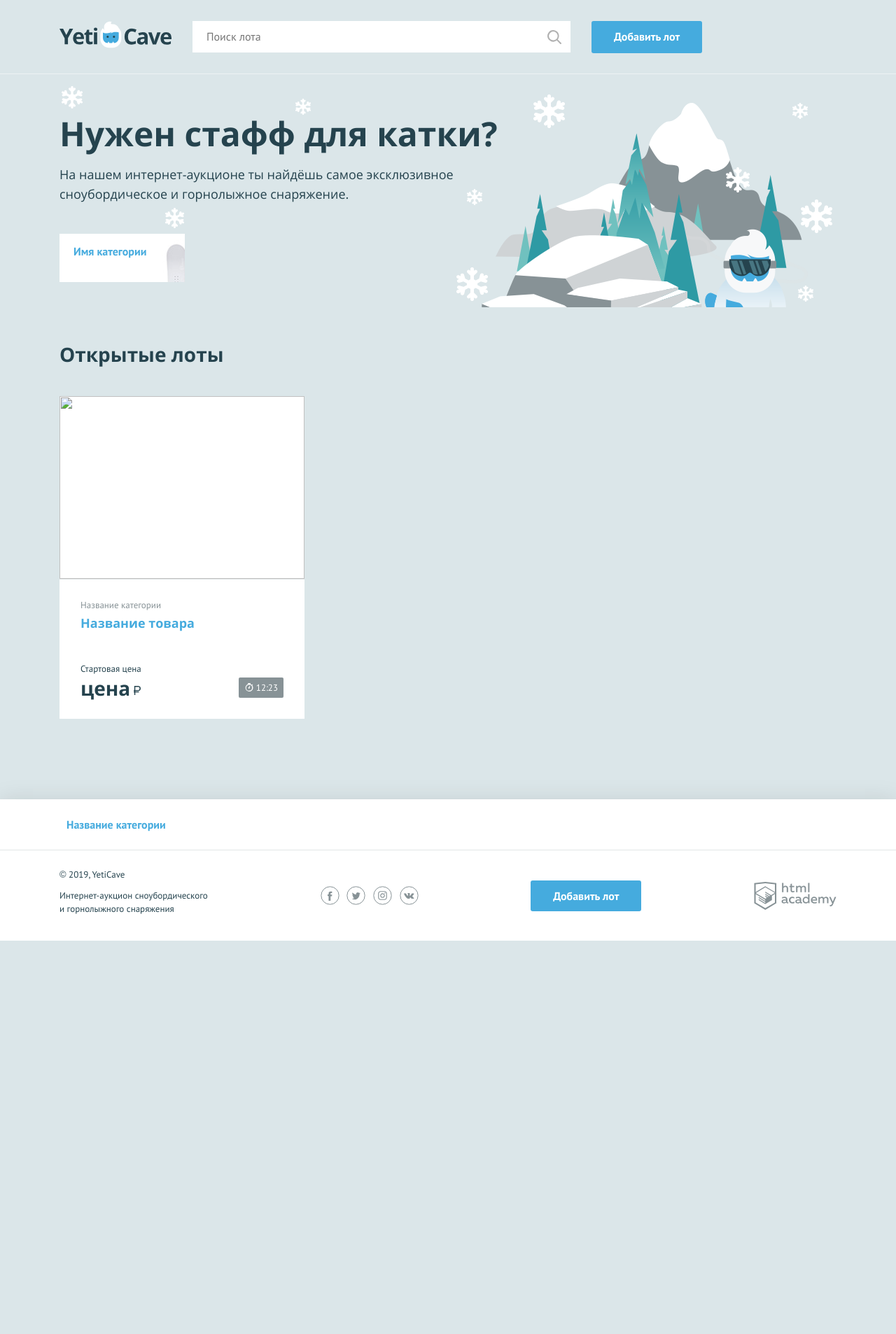
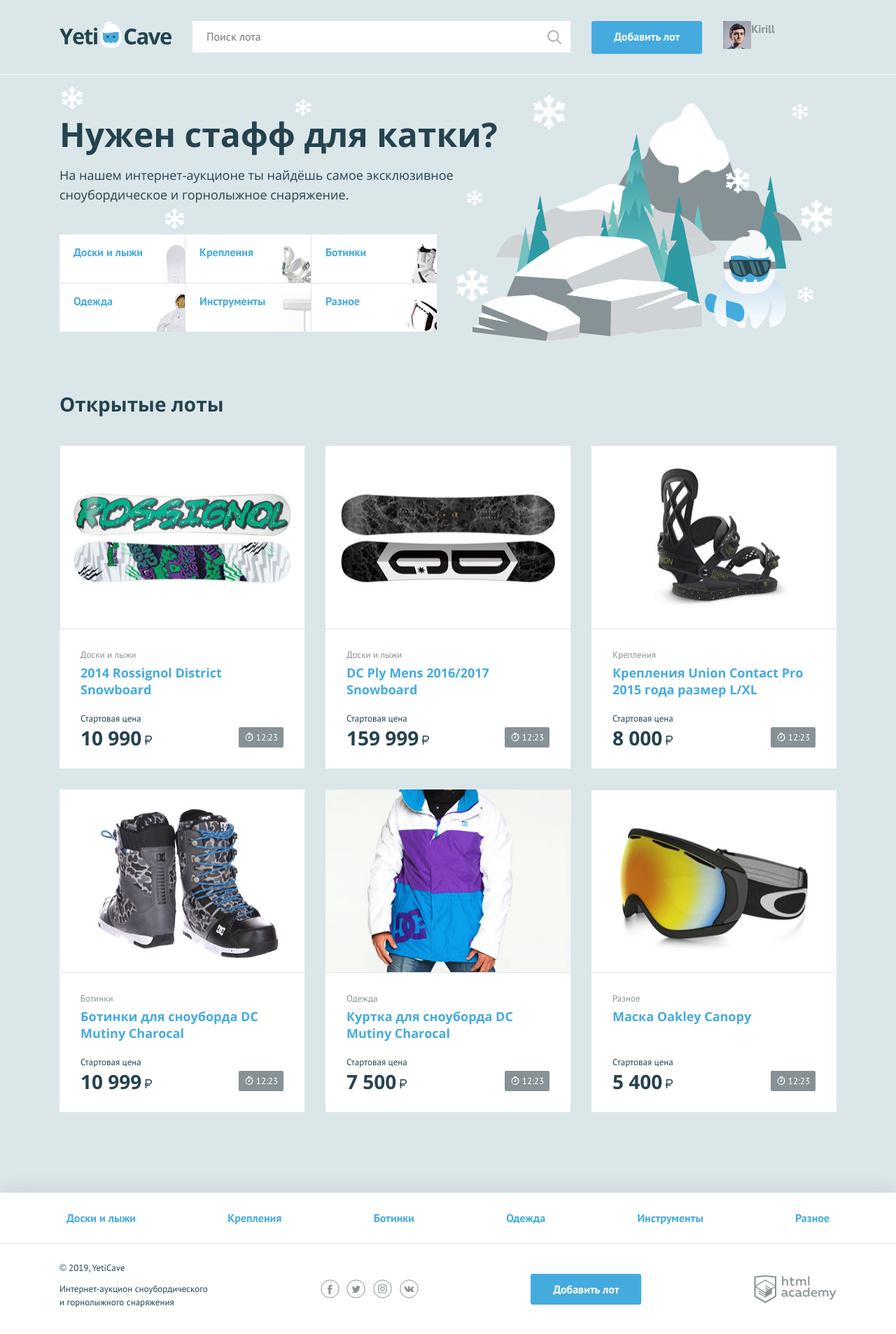
Before and after one commit to m4izi/YeticaveK, a PHP site: page / in a window 1280 px wide. Shown: the whole page at 70% size. Before the commit the page ends 1344 px from the top, so only its background shows below. Run offline with PHP 8.4, Linux system fonts and the light colour scheme.

Commit message:
task 1,2,3

```diff
--- a/index.php
+++ b/index.php
@@ -1,7 +1,87 @@
 <?php
 $is_auth = rand(0, 1);
 
-$user_name = ''; // укажите здесь ваше имя
+$user_name = 'Kirill'; // укажите здесь ваше имя
+
+
+$categories = [
+    [
+        'eng' => 'boards',
+        'rus' => 'Доски и лыжи',
+    ],
+    [
+        'eng' => 'attachment',
+        'rus' => 'Крепления',
+    ],
+    [
+        'eng' => 'boots',
+        'rus' => 'Ботинки',
+    ],
+    [
+        'eng' => 'clothing',
+        'rus' => 'Одежда',
+    ],
+    [
+        'eng' => 'tools',
+        'rus' => 'Инструменты',
+    ],
+    [
+        'eng' => 'other',
+        'rus' => 'Разное',
+    ],
+];
+
+$lots = [
+    [
+        'name' => '2014 Rossignol District Snowboard',
+        'category' => 'Доски и лыжи',
+        'price' => '10990',
+        'url' => 'img/lot-1.jpg'
+    ],
+    [
+        'name' => 'DC Ply Mens 2016/2017 Snowboard',
+        'category' => 'Доски и лыжи',
+        'price' => '159999',
+        'url' => 'img/lot-2.jpg'
+    ],
+    [
+        'name' => 'Крепления Union Contact Pro 2015 года размер L/XL',
+        'category' => 'Крепления',
+        'price' => '8000',
+        'url' => 'img/lot-3.jpg'
+    ],
+    [
+        'name' => 'Ботинки для сноуборда DC Mutiny Charocal',
+        'category' => 'Ботинки',
+        'price' => '10999',
+        'url' => 'img/lot-4.jpg'
+    ],
+    [
+        'name' => 'Куртка для сноуборда DC Mutiny Charocal',
+        'category' => 'Одежда',
+        'price' => '7500',
+        'url' => 'img/lot-5.jpg'
+    ],
+    [
+        'name' => 'Маска Oakley Canopy',
+        'category' => 'Разное',
+        'price' => '5400',
+        'url' => 'img/lot-6.jpg'
+    ],
+];
+function price_format ($number)
+{
+    $number = ceil($number);
+    if($number<1000)
+    {
+        $result = $number;
+    }
+    else
+    {
+        $result = number_format($number,0,","," ");
+    }
+    return $result.'<b class="rub">p</b>';
+}
 ?>
 <!DOCTYPE html>
 <html lang="ru">
@@ -27,9 +107,25 @@ $user_name = ''; // укажите здесь ваше имя
         <a class="main-header__add-lot button" href="pages/add-lot.html">Добавить лот</a>
 
         <nav class="user-menu">
-
-        <!-- здесь должен быть PHP код для показа меню и данных пользователя -->
-
+            <?php
+            if($is_auth == 1):
+                ?>
+                <div class="user-menu__image">
+                    <img src="img/user.jpg" width="40" height="40" alt="Пользователь">
+                </div>
+                <div class="user-menu__logged">
+                    <p><?= $user_name ?></p>
+                </div>
+            <?php else: ?>
+                <ul class="user-menu__list">
+                    <li class="user-menu__item">
+                        <a href="#">Регистрация</a>
+                    </li>
+                    <li class="user-menu__item">
+                        <a href="#">Вход</a>
+                    </li>
+                </ul>
+            <?php endif; ?>
         </nav>
     </div>
 </header>
@@ -39,10 +135,16 @@ $user_name = ''; // укажите здесь ваше имя
         <h2 class="promo__title">Нужен стафф для катки?</h2>
         <p class="promo__text">На нашем интернет-аукционе ты найдёшь самое эксклюзивное сноубордическое и горнолыжное снаряжение.</p>
         <ul class="promo__list">
-            <!--заполните этот список из массива категорий-->
-            <li class="promo__item promo__item--boards">
-                <a class="promo__link" href="pages/all-lots.html">Имя категории</a>
+            <?php
+            foreach ($categories as $category)
+            {
+            ?>
+                <li class="promo__item promo__item--<?=$category['eng']?>">
+                    <a class="promo__link" href="pages/all-lots.html"><?=$category['rus']?></a>
                 </li>
+            <?php
+            }
+            ?>
         </ul>
     </section>
     <section class="lots">
@@ -50,18 +152,21 @@ $user_name = ''; // укажите здесь ваше имя
             <h2>Открытые лоты</h2>
         </div>
         <ul class="lots__list">
-            <!--заполните этот список из массива с товарами-->
+            <?php
+            foreach ($lots as $lot)
+            {
+            ?>
                 <li class="lots__item lot">
                     <div class="lot__image">
-                    <img src="" width="350" height="260" alt="">
+                        <img src="<?=$lot['url']?>" width="350" height="260" alt="">
                     </div>
                     <div class="lot__info">
-                    <span class="lot__category">Название категории</span>
-                    <h3 class="lot__title"><a class="text-link" href="pages/lot.html">Название товара</a></h3>
+                        <span class="lot__category"><?=$lot['category']?></span>
+                        <h3 class="lot__title"><a class="text-link" href="pages/lot.html"><?=$lot['name']?></a></h3>
                         <div class="lot__state">
                             <div class="lot__rate">
                                 <span class="lot__amount">Стартовая цена</span>
-                            <span class="lot__cost">цена<b class="rub">р</b></span>
+                                <span class="lot__cost"><?=price_format($lot["price"])?></span>
                             </div>
                             <div class="lot__timer timer">
                                 12:23
@@ -69,6 +174,9 @@ $user_name = ''; // укажите здесь ваше имя
                         </div>
                     </div>
                 </li>
+            <?php
+            }
+            ?>
         </ul>
     </section>
 </main>
@@ -78,9 +186,16 @@ $user_name = ''; // укажите здесь ваше имя
     <nav class="nav">
         <ul class="nav__list container">
             <!--заполните этот список из массива категорий-->
+            <?php
+            foreach ($categories as $category)
+            {
+            ?>
                 <li class="nav__item">
-                <a href="pages/all-lots.html">Название категории</a>
+                    <a href="pages/all-lots.html"><?=$category['rus']?></a>
                 </li>
+            <?php
+            }
+            ?>
         </ul>
     </nav>
     <div class="main-footer__bottom container">
```
Lines whose indentation alone changed are shown as unchanged.
